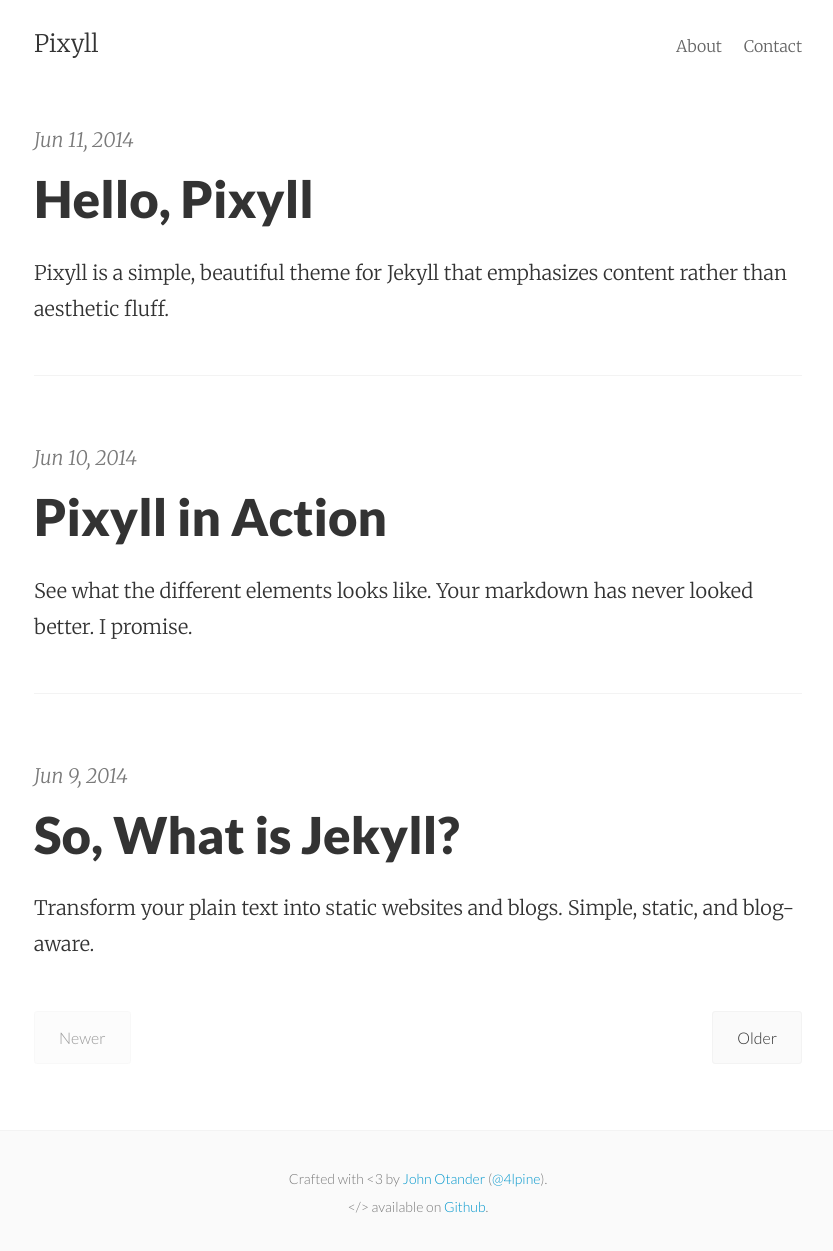
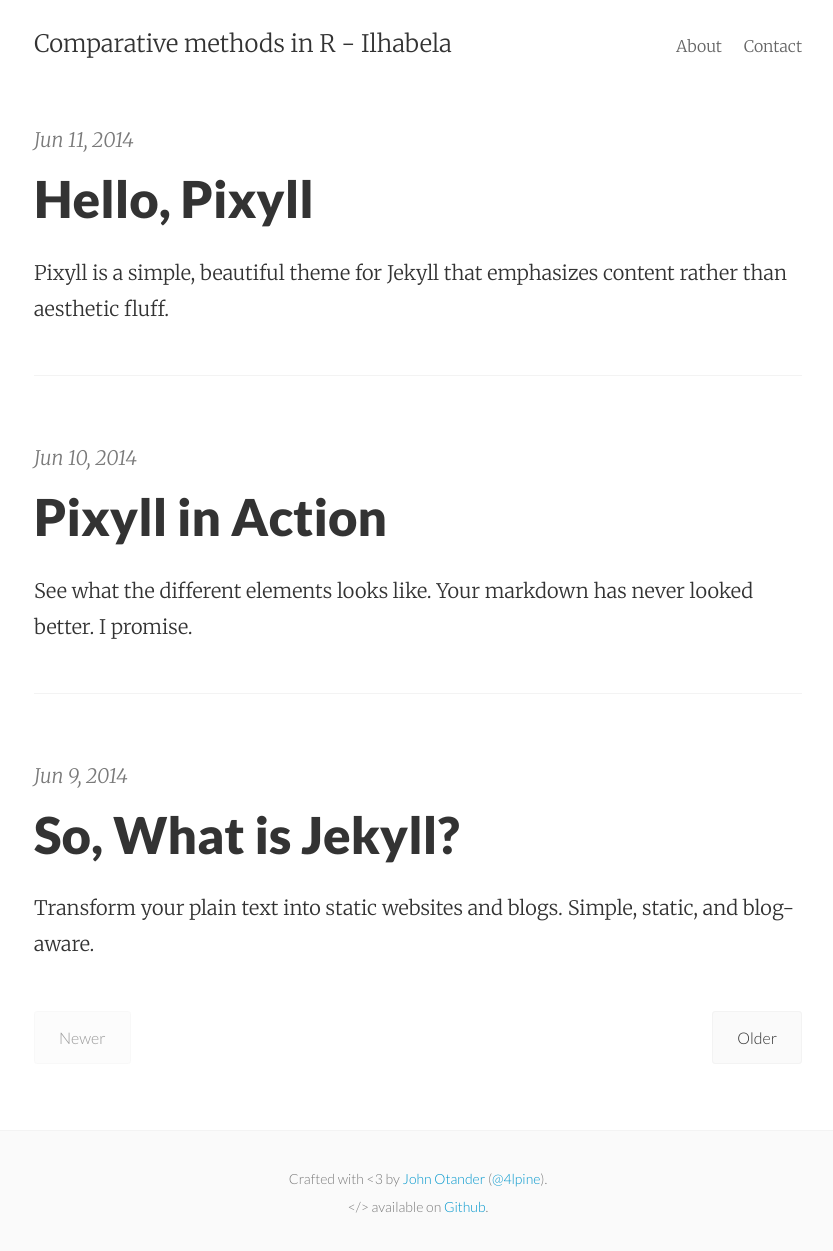
Before and after one commit to lukejharmon/ilhabela, a Jekyll site: the page built from index.html, in a window 1280 px wide. Shown: the whole page, without its empty margins (222-1055 px from the left). Built offline with Jekyll 4.4.1, drawn with Linux system fonts in a browser that asks for light colours; Markdown is read by kramdown in place of the engine named in the settings; the list of posts is cut into pages by our own code.

Commit message:
update config

```diff
--- a/_config.yml
+++ b/_config.yml
@@ -1,10 +1,10 @@
 # Site settings
-title:       Pixyll
-email:       your_email@example.com
-author:      John Otander
-description: "A simple, beautiful theme for Jekyll that emphasizes content rather than aesthetic fluff."
+title:       Comparative methods in R - Ilhabela
+email:       lukeh@uidaho.edu
+author:      Luke Harmon
+description: "Materials for R course."
 baseurl:     ""
-url:         "http://pixyll.com"
+url:         "http://lukejharmon.github.io/ilhabela"
 
 # Google analytics
 google_analytics:
```
